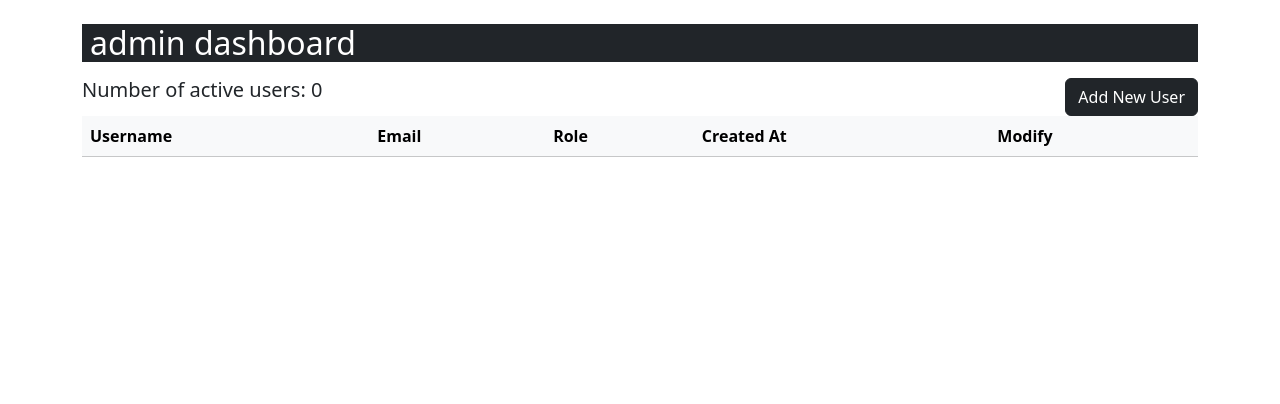
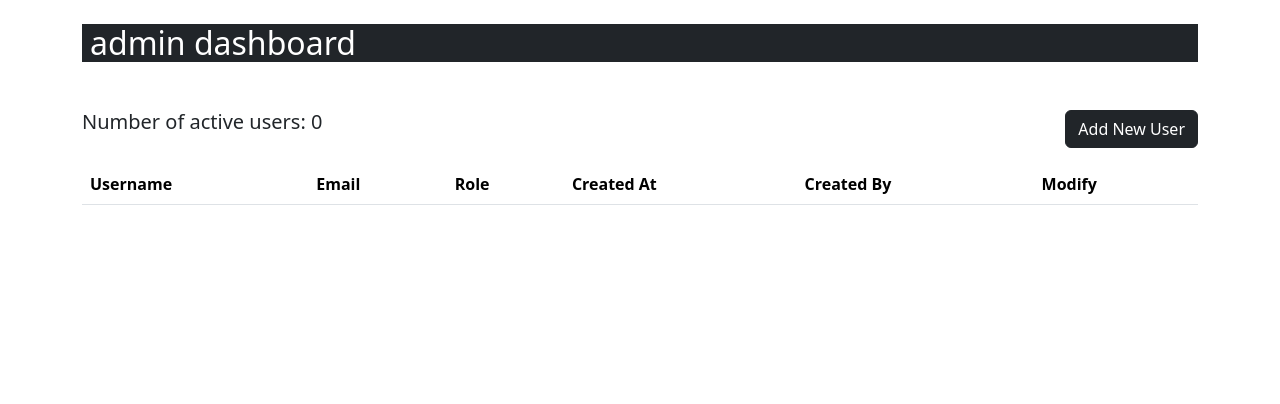
Before and after one commit to ela-codes/book-reviews-cms, a PHP site: page /WD2/frontend/auth_user/admin_dashboard.php in a window 1280 px wide. Shown: the part 56-460 px from the top of the page. Run offline with PHP 8.4, Linux system fonts and the light colour scheme; the visitor is signed in with stand-in values (Sample User, id 1); data that the repository does not hold is empty.

Commit message:
admin: implement functionality to add new user as admin

```diff
--- a/frontend/auth_user/admin_dashboard.php
+++ b/frontend/auth_user/admin_dashboard.php
@@ -18,7 +18,7 @@ $headerLink = __DIR__ . "/../includes/admin_header.php";
 
 function getAllUsers($db)
 {
-    $query = "SELECT username, email, role, created_at FROM user";
+    $query = "SELECT username, email, role, created_at, created_by FROM user";
     $statement = $db->prepare($query);
 
     $statement->execute();
@@ -51,27 +51,25 @@ $users = getAllUsers($db);
     <div class="container-fluid d-flex flex-column">
         <?php require $headerLink ?>
         <main id="mainContent" class="container h-100 my-4">
-            <h2 class="bg-dark text-white ps-2 mb-3">admin dashboard</h2>
-            <div class="row">
+            <h2 class="bg-dark text-white ps-2 mb-5">admin dashboard</h2>
+            <div class="row my-3">
                 <div class="col">
                     <h5>Number of active users: <?= count($users); ?></h5>
                 </div>
-                <div class="col"> <!-- Modal trigger button -->
-                    <button type="button" class="btn btn-primary btn-md btn-dark text-white float-end"
-                        data-bs-toggle="modal" data-bs-target="#modalAddUser">
-                        Add New User
-                    </button>
+                <div class="col">
+                    <a href="https://localhost/WD2/book-reviews-cms/frontend/views/register.php"
+                        class="btn btn-primary btn-md btn-dark text-white float-end">Add New User</a>
                 </div>
             </div>
-
             <div class="table-responsive">
-                <table class="table table-light">
+                <table class="table table-striped">
                     <thead>
                         <tr>
                             <th scope="col">Username</th>
                             <th scope="col">Email</th>
                             <th scope="col">Role</th>
                             <th scope="col">Created At</th>
+                            <th scope="col">Created By</th>
                             <th scope="col" colspan="2">Modify</th>
 
                         </tr>
@@ -83,6 +81,7 @@ $users = getAllUsers($db);
                                 <td><?= $user["email"] ?></td>
                                 <td><?= $user["role"] ?></td>
                                 <td><?= $user["created_at"] ?></td>
+                                <td><?= $user["created_by"] ?></td>
                                 <td><i class="bi bi-pencil-square"></i></td>
                                 <td><i class="bi bi-trash3"></i></td>
                             </tr>
@@ -90,30 +89,6 @@ $users = getAllUsers($db);
                     </tbody>
                 </table>
             </div>
-
-            <div class="modal fade" id="modalAddUser" tabindex="-1" role="dialog" aria-labelledby="modalAddUser"
-                aria-hidden="true">
-                <div class="modal-dialog modal-dialog-scrollable modal-dialog-centered modal-sm" role="document">
-                    <div class="modal-content">
-                        <div class="modal-header">
-                            <h5 class="modal-title" id="modalAddUserTitle">
-                                Modal title
-                            </h5>
-                            <button type="button" class="btn-close" data-bs-dismiss="modal" aria-label="Close"></button>
-                        </div>
-                        <div class="modal-body">
-
-                        </div>
-                        <div class="modal-footer">
-                            <button type="button" class="btn btn-secondary" data-bs-dismiss="modal">
-                                Close
-                            </button>
-                            <button type="button" class="btn btn-primary">Save</button>
-                        </div>
-                    </div>
-                </div>
-            </div>
-
         </main>
         <?php require __DIR__ . "/../includes/footer.php" ?>
 
--- a/frontend/includes/auth_helper.php
+++ b/frontend/includes/auth_helper.php
@@ -14,17 +14,18 @@ function getUsername($db, $user_id) {
 /**
  * Adds new user to database.
  */
-function addUser($db, $username, $email, $password) {
+function addUser($db, $username, $email, $password, $created_by) {
     $hashedPassword = password_hash($password, PASSWORD_DEFAULT); // using bcrypt hashing algorithm
     $defaultRole = "USER";
 
-    $query = "INSERT INTO user(username, password, email, role) VALUES (:username, :password, :email, :role)";
+    $query = "INSERT INTO user(username, password, email, role, created_by) VALUES (:username, :password, :email, :role, :created_by)";
 
     $statement = $db->prepare($query);
     $statement->bindValue(":username", trim($username));
     $statement->bindValue(":email", trim($email));
     $statement->bindValue(":password", $hashedPassword);
     $statement->bindValue(":role", $defaultRole);
+    $statement->bindValue(":created_by", $created_by);
 
     return $statement->execute();
 }
--- a/frontend/includes/session_handler.php
+++ b/frontend/includes/session_handler.php
@@ -16,7 +16,7 @@ function checkSession() {
         // Session has expired
         session_unset(); // Unset all session variables
         session_destroy(); // Destroy session
-        header("Location: login.php?timeout=1"); // Redirect with timeout message
+        header("Location: https://localhost/WD2/book-reviews-cms/frontend/views/login.php?timeout=1"); // Redirect with timeout message
         exit();
     }
 
```
Also changed, not shown: frontend/views/register.php (+51 -41 lines).
